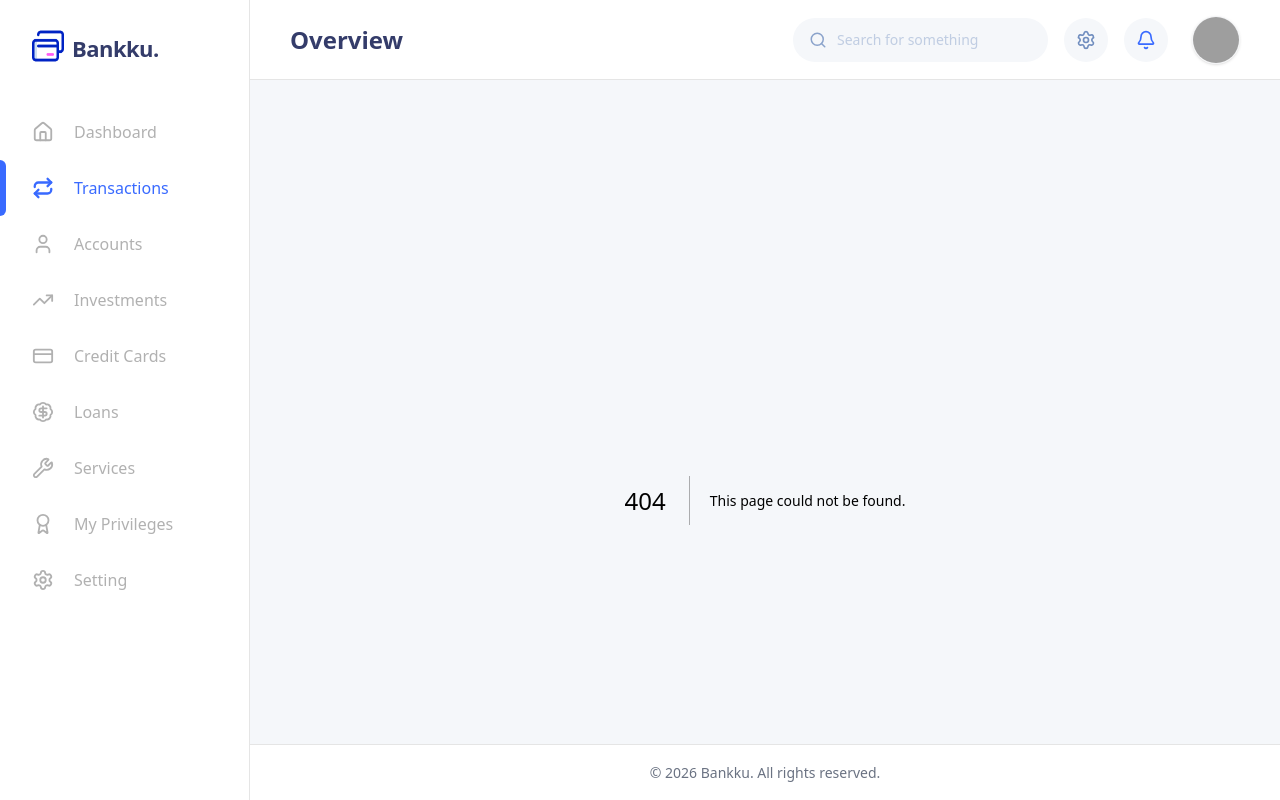
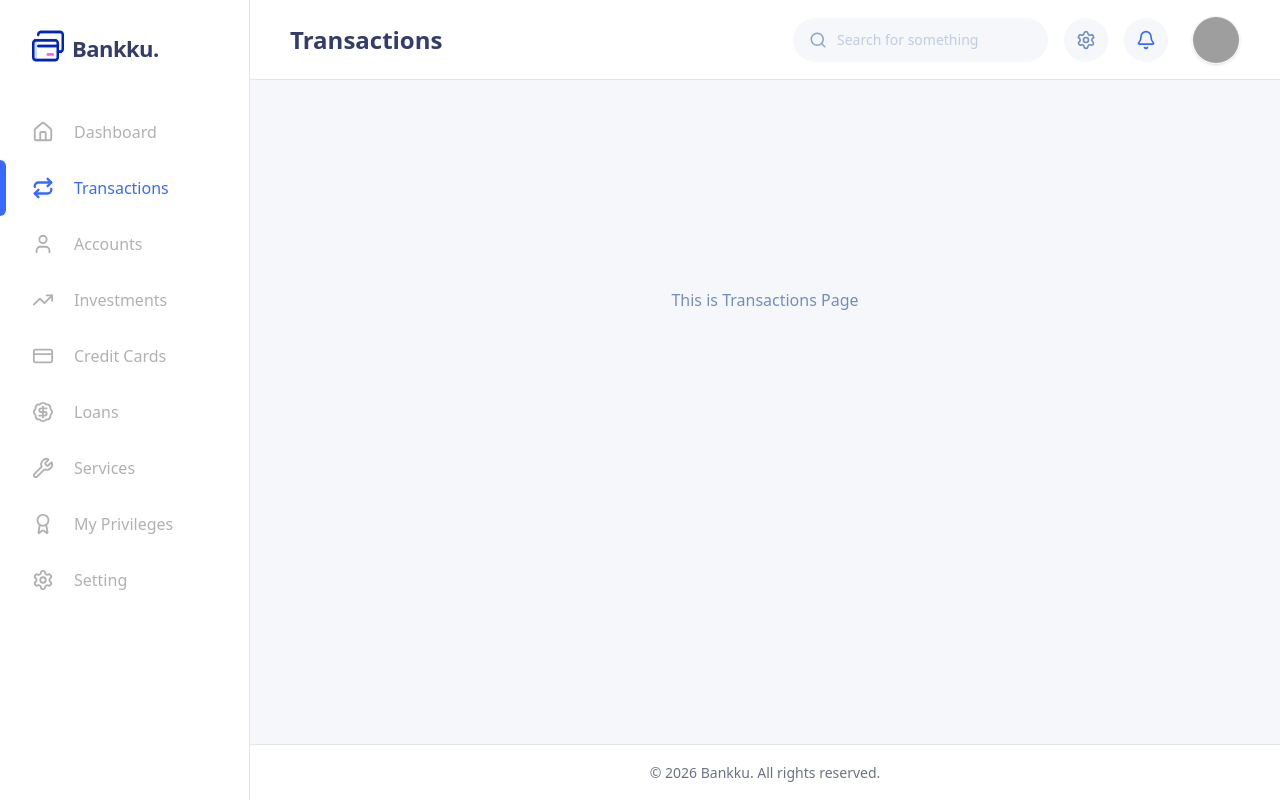
Before and after one commit to nadhiuuu/bankku-inagata, a Next.js app: page /transactions in a window 1280 px wide. Before the commit this address had no page. Built offline with nearby package versions, Linux system fonts and the light colour scheme; grey boxes are pictures that could not be loaded.

Commit message:
add : transactions page & accounts page

```diff
--- /dev/null
+++ b/app/accounts/page.tsx
@@ -0,0 +1,7 @@
+import AccountsPage from "@/components/page/accounts/index"
+
+export default function Accounts() {
+  return (
+    <AccountsPage />
+  );
+}
--- /dev/null
+++ b/app/transactions/page.tsx
@@ -0,0 +1,7 @@
+import TransactionsPage from "@/components/page/transactions/index"
+
+export default function Transactions() {
+  return (
+    <TransactionsPage />
+  );
+}
--- a/components/layouts/app-navbar.tsx
+++ b/components/layouts/app-navbar.tsx
@@ -10,6 +10,10 @@ export default function Navbar({ onMenuClick }: { onMenuClick: () => void }) {
     switch (path) {
       case "/dashboard":
         return "Overview";
+      case "/transactions":
+        return "Transactions";
+      case "/accounts":
+        return "Accounts";
       case "/loans":
         return "Loans";
       case "/settings":
--- /dev/null
+++ b/components/page/accounts/index.tsx
@@ -0,0 +1,9 @@
+import React from "react";
+
+export default function AccountsPage() {
+  return (
+    <div className="flex items-center justify-center min-h-[400px] text-[#718EBF] font-medium">
+      This is Accounts Page
+    </div>
+  );
+}
--- /dev/null
+++ b/components/page/transactions/index.tsx
@@ -0,0 +1,9 @@
+import React from "react";
+
+export default function TransactionsPage() {
+  return (
+    <div className="flex items-center justify-center min-h-[400px] text-[#718EBF] font-medium">
+      This is Transactions Page
+    </div>
+  );
+}
```
